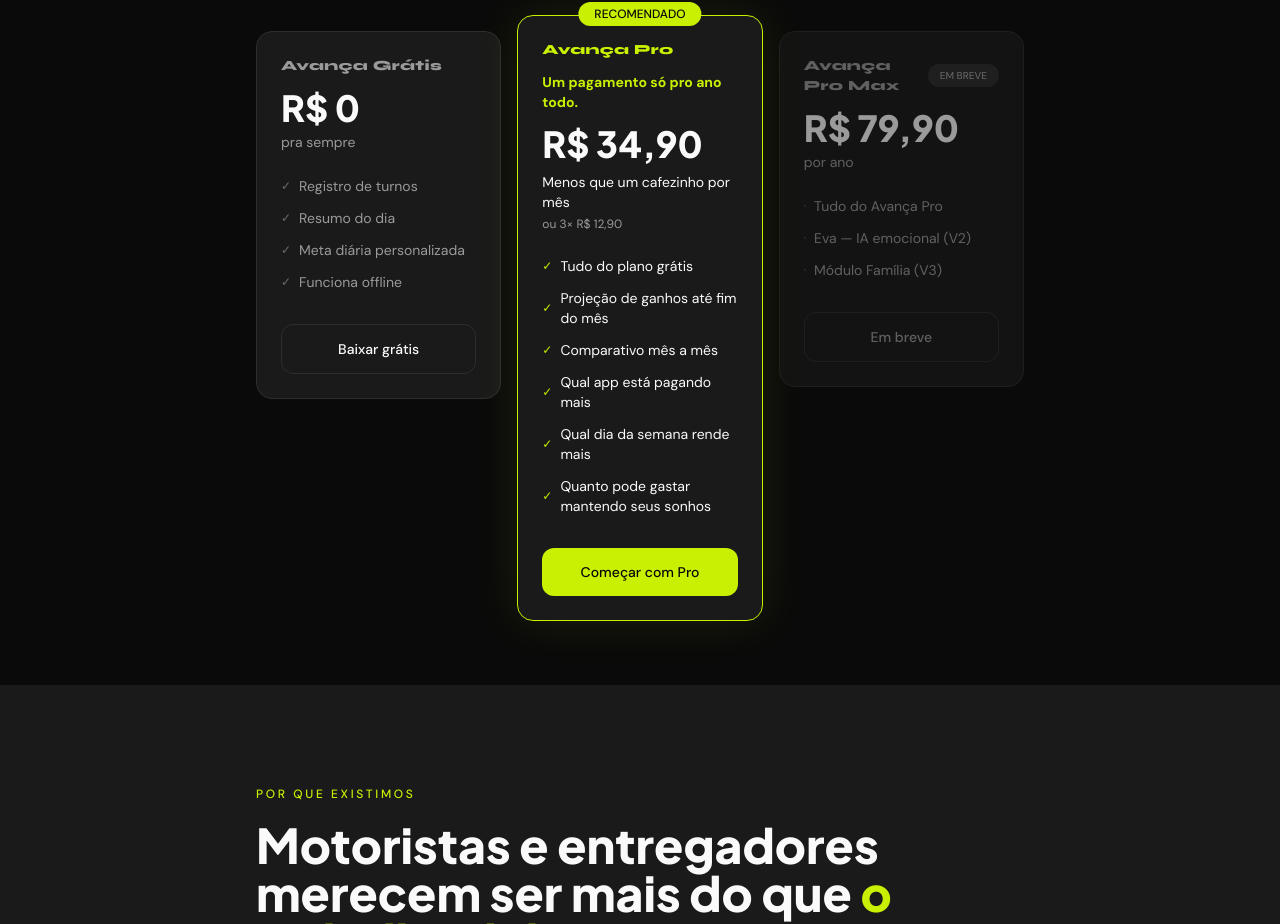
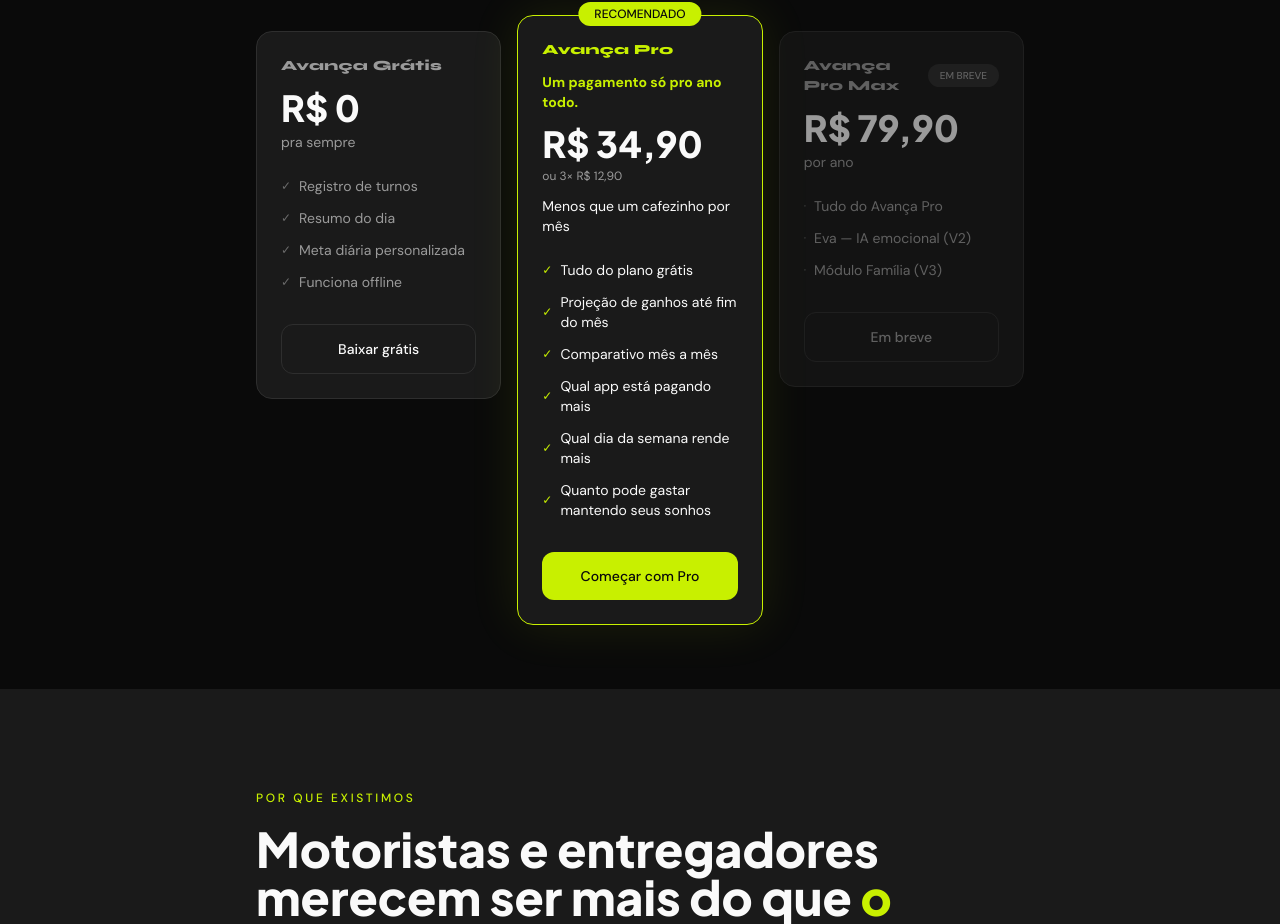
Before and after one commit to MatBueno/avanca-site, a Next.js app: page / in a window 1280 px wide. Shown: the part 2705-3629 px from the top of the page. Built offline with nearby package versions, Linux system fonts and the light colour scheme.

Commit message:
ux: reordena preco — 3x abaixo do valor, cafezinho fecha o bloco

```diff
--- a/app/page.tsx
+++ b/app/page.tsx
@@ -334,9 +334,9 @@ export default function Home() {
                 <div className="absolute -top-3.5 left-1/2 -translate-x-1/2 bg-verde text-preto text-xs font-medium px-4 py-1 rounded-full whitespace-nowrap">RECOMENDADO</div>
                 <p className="font-brand text-verde text-sm tracking-wide mb-3">Avança Pro</p>
                 <p className="text-verde font-semibold text-sm mb-3">Um pagamento só pro ano todo.</p>
-                <p className="font-display font-extrabold text-4xl mb-2">R$ 34,90</p>
-                <p className="text-branco text-sm mb-1">Menos que um cafezinho por mês</p>
-                <p className="text-cinza-texto text-xs mb-6">ou 3× R$ 12,90</p>
+                <p className="font-display font-extrabold text-4xl mb-1">R$ 34,90</p>
+                <p className="text-cinza-texto text-xs mb-3">ou 3× R$ 12,90</p>
+                <p className="text-branco text-sm mb-6">Menos que um cafezinho por mês</p>
                 <ul className="space-y-3 mb-8 flex-1">
                   {PRO_FEATURES.map((f) => (
                     <li key={f} className="flex items-center gap-2">
@@ -410,9 +410,9 @@ export default function Home() {
               </div>
               <p className="font-brand text-verde text-sm tracking-wide mb-3">Avança Pro</p>
               <p className="text-verde font-semibold text-sm mb-3">Um pagamento só pro ano todo.</p>
-              <p className="font-display font-extrabold text-4xl mb-2">R$ 34,90</p>
-              <p className="text-branco text-sm mb-1">Menos que um cafezinho por mês</p>
-              <p className="text-cinza-texto text-xs mb-6">ou 3× R$ 12,90</p>
+              <p className="font-display font-extrabold text-4xl mb-1">R$ 34,90</p>
+              <p className="text-cinza-texto text-xs mb-3">ou 3× R$ 12,90</p>
+              <p className="text-branco text-sm mb-6">Menos que um cafezinho por mês</p>
               <ul className="space-y-3 mb-8 flex-1">
                 {PRO_FEATURES.map((f) => (
                   <li key={f} className="flex items-center gap-2">
```
